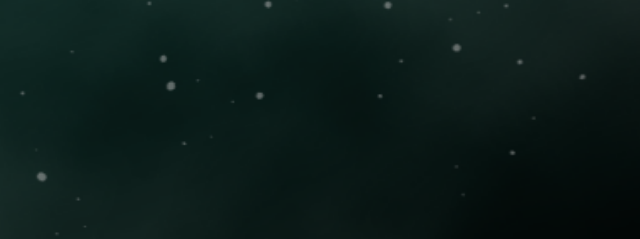
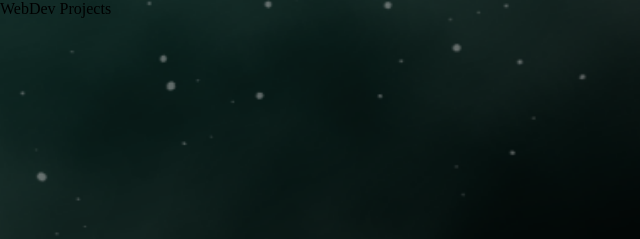
Before and after one commit to nilanjan-joarder/Nilanjan_Joarder, a plain HTML site: page webproject.html in a window 1280 px wide. Shown: the top 239 px of the page, 0-640 px from the left. Drawn offline with Linux system fonts and the light colour scheme.

Commit message:
Update webproject.html

```diff
--- a/webproject.html
+++ b/webproject.html
@@ -9,4 +9,5 @@
   <link rel="stylesheet" href="https://cdnjs.cloudflare.com/ajax/libs/font-awesome/6.4.2/css/all.min.css">
   <title>Nilanjan | Developer</title>
 </head>
+  <p id="title">WebDev Projects</p>
 <body>
```
